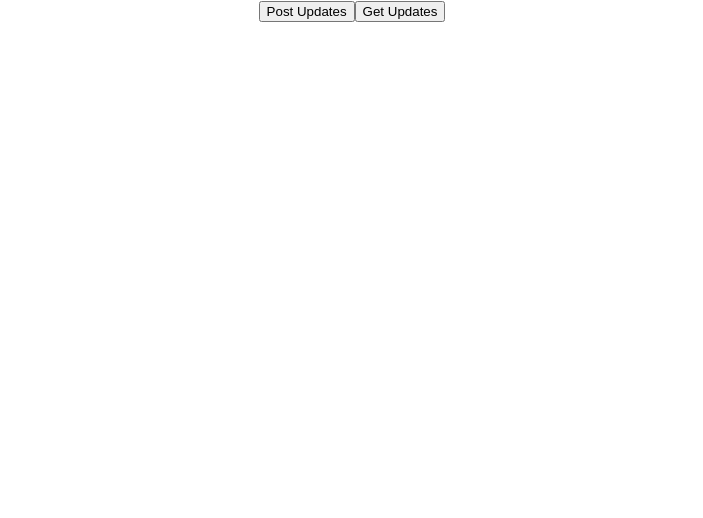
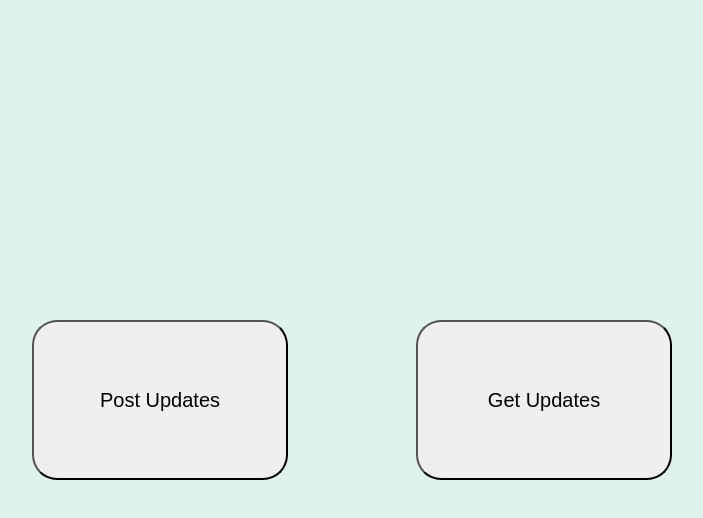
Before and after one commit to Abdullah-1796/Information-System-for-Smart-Delivery, a React (Create React App) app in the folder frontend/: page / in a window 1280 px wide. Shown: the top 518 px of the page, without its empty margins (288-991 px from the left). Built offline with nearby package versions, Linux system fonts and the light colour scheme.

Commit message:
CSS added

```diff
--- a/frontend/src/components/AdminHome.jsx
+++ b/frontend/src/components/AdminHome.jsx
@@ -1,5 +1,6 @@
 import React from "react";
 import axios from "axios";
+import "../styles/AdminHome.css";
 
 function AdminHome() {
     const [data, setData] = React.useState([
@@ -46,9 +47,9 @@ function AdminHome() {
     }
 
     return (
-        <div>
-            <button onClick={postUpdates}>Post Updates</button>
-            <button onClick={getUpdates}>Get Updates</button>
+        <div id="adminHomeBody">
+            <button onClick={postUpdates} className="adminButton">Post Updates</button>
+            <button onClick={getUpdates} className="adminButton">Get Updates</button>
         </div>
     );
 }
--- /dev/null
+++ b/frontend/src/styles/AdminHome.css
@@ -0,0 +1,15 @@
+#adminHomeBody {
+    display: flex;
+    justify-content: center;
+    align-items: center;
+    height: 100vh;
+    background-color: #DFF2EB;
+}
+
+.adminButton {
+    width: 20%;
+    height: 20%;
+    border-radius: 25px;
+    margin: 5%;
+    font-size: 20px;
+}
```
Also changed, not shown: 1 other file (tests, documents, lock files or other folders).
